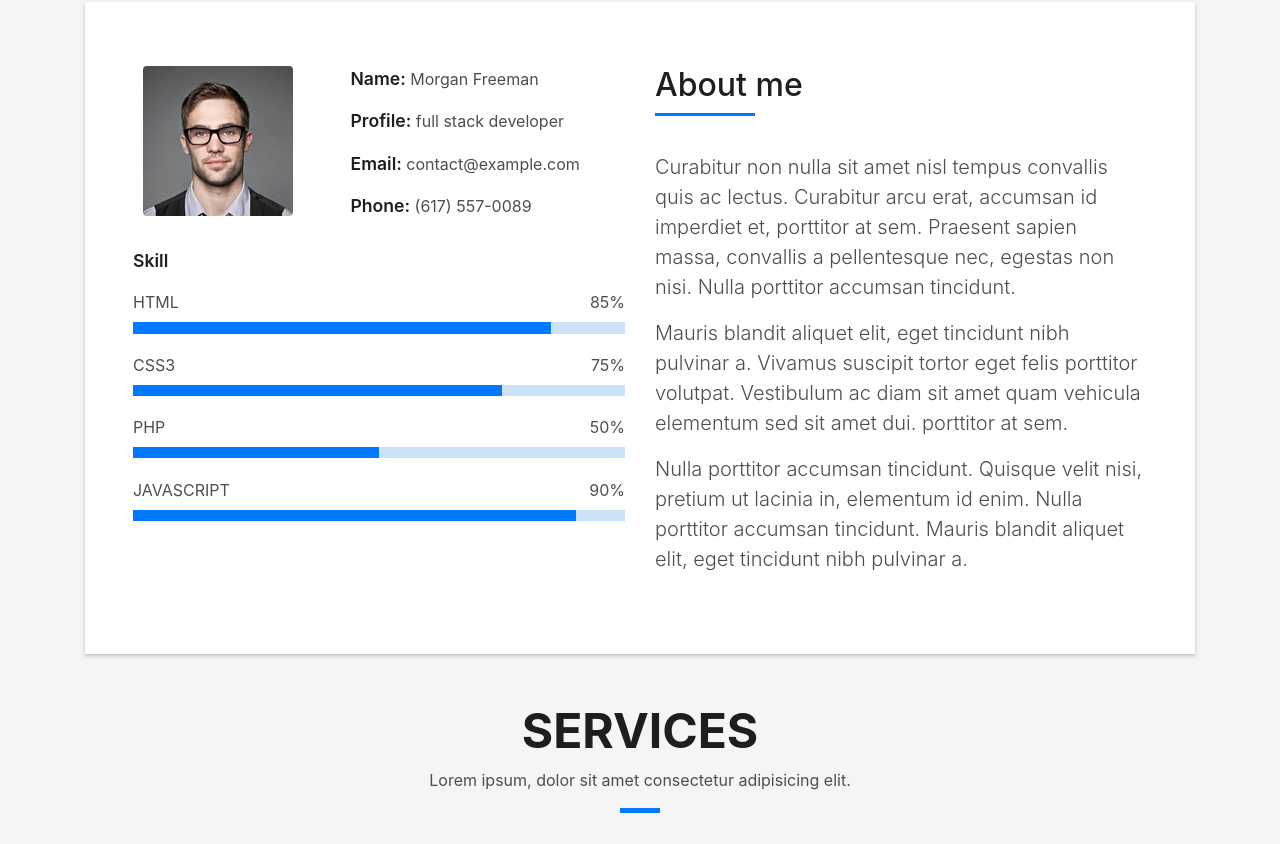
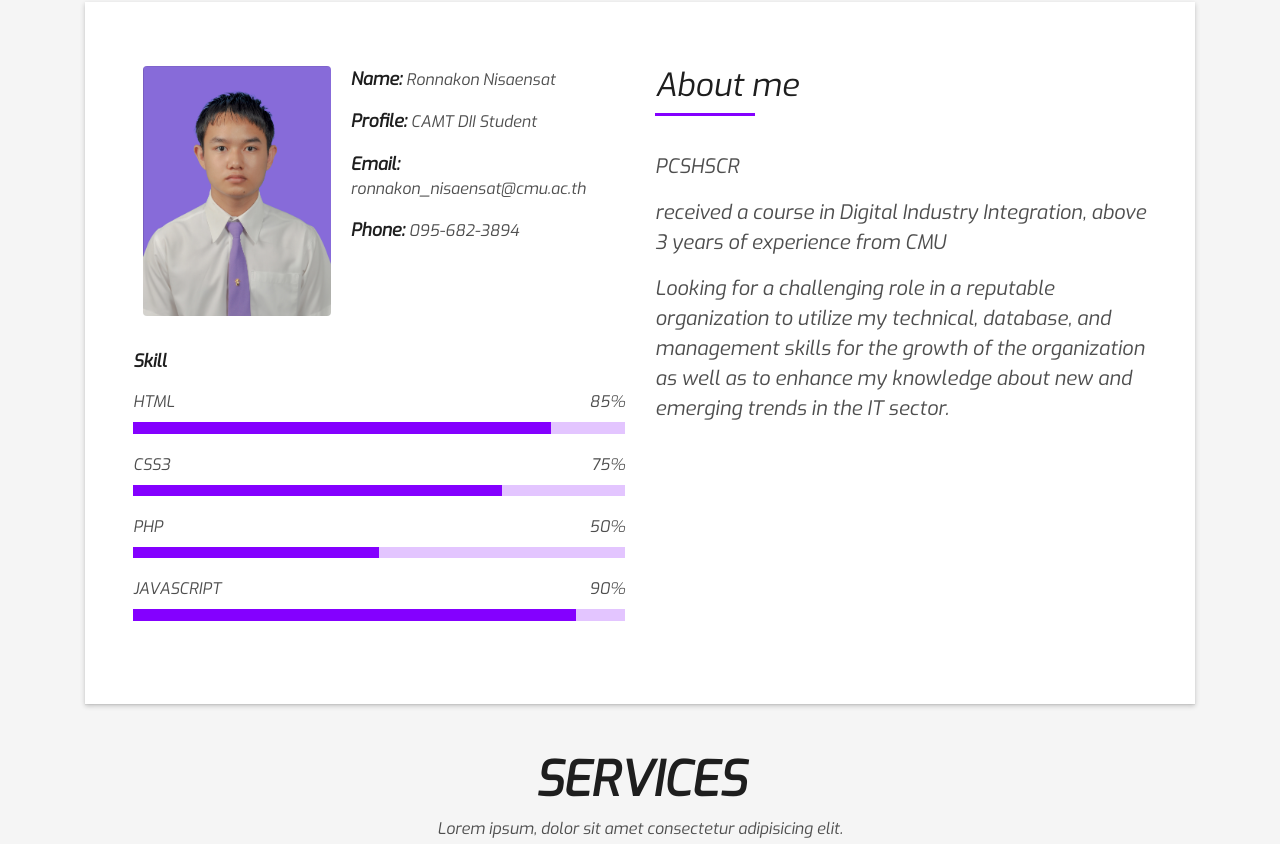
Before and after one commit to RonnaSat/Profile, a plain HTML site: page index.html in a window 1280 px wide. Shown: the part 862-1706 px from the top of the page. Drawn offline with Linux system fonts and the light colour scheme; files whose address does not match are found by name.

Commit message:
uncomplete profile

```diff
--- a/css/style-purple.css
+++ b/css/style-purple.css
@@ -8,6 +8,11 @@
 /*======================================
 //--//-->   STYLES GENERALES
 ======================================*/
+@import url('https://fonts.googleapis.com/css2?family=Exo:ital@1&display=swap');
+
+* {
+  font-family: 'Exo', sans-serif;
+}
 
 body {
   background-color: #f5f5f5;
@@ -447,12 +452,12 @@ a:hover {
   width: 35px;
 }
 
-.navbar-b.navbar-trans .show > .nav-link:before,
-.navbar-b.navbar-trans .active > .nav-link:before,
+.navbar-b.navbar-trans .show>.nav-link:before,
+.navbar-b.navbar-trans .active>.nav-link:before,
 .navbar-b.navbar-trans .nav-link.show:before,
 .navbar-b.navbar-trans .nav-link.active:before,
-.navbar-b.navbar-reduce .show > .nav-link:before,
-.navbar-b.navbar-reduce .active > .nav-link:before,
+.navbar-b.navbar-reduce .show>.nav-link:before,
+.navbar-b.navbar-reduce .active>.nav-link:before,
 .navbar-b.navbar-reduce .nav-link.show:before,
 .navbar-b.navbar-reduce .nav-link.active:before {
   width: 35px;
@@ -466,8 +471,8 @@ a:hover {
   color: #fff;
 }
 
-.navbar-b.navbar-trans .show > .nav-link,
-.navbar-b.navbar-trans .active > .nav-link,
+.navbar-b.navbar-trans .show>.nav-link,
+.navbar-b.navbar-trans .active>.nav-link,
 .navbar-b.navbar-trans .nav-link.show,
 .navbar-b.navbar-trans .nav-link.active {
   color: #fff;
@@ -492,8 +497,8 @@ a:hover {
   color: #8400ff;
 }
 
-.navbar-b.navbar-reduce .show > .nav-link,
-.navbar-b.navbar-reduce .active > .nav-link,
+.navbar-b.navbar-reduce .show>.nav-link,
+.navbar-b.navbar-reduce .active>.nav-link,
 .navbar-b.navbar-reduce .nav-link.show,
 .navbar-b.navbar-reduce .nav-link.active {
   color: #8400ff;
--- a/css/style.css
+++ b/css/style.css
@@ -8,6 +8,12 @@
 /*======================================
 //--//-->   STYLES GENERALES
 ======================================*/
+/*font*/
+@import url('https://fonts.googleapis.com/css2?family=Exo:ital@1&display=swap');
+
+* {
+  font-family: 'Exo', sans-serif;
+}
 
 body {
   background-color: #f5f5f5;
@@ -447,12 +453,12 @@ a:hover {
   width: 35px;
 }
 
-.navbar-b.navbar-trans .show > .nav-link:before,
-.navbar-b.navbar-trans .active > .nav-link:before,
+.navbar-b.navbar-trans .show>.nav-link:before,
+.navbar-b.navbar-trans .active>.nav-link:before,
 .navbar-b.navbar-trans .nav-link.show:before,
 .navbar-b.navbar-trans .nav-link.active:before,
-.navbar-b.navbar-reduce .show > .nav-link:before,
-.navbar-b.navbar-reduce .active > .nav-link:before,
+.navbar-b.navbar-reduce .show>.nav-link:before,
+.navbar-b.navbar-reduce .active>.nav-link:before,
 .navbar-b.navbar-reduce .nav-link.show:before,
 .navbar-b.navbar-reduce .nav-link.active:before {
   width: 35px;
@@ -466,8 +472,8 @@ a:hover {
   color: #fff;
 }
 
-.navbar-b.navbar-trans .show > .nav-link,
-.navbar-b.navbar-trans .active > .nav-link,
+.navbar-b.navbar-trans .show>.nav-link,
+.navbar-b.navbar-trans .active>.nav-link,
 .navbar-b.navbar-trans .nav-link.show,
 .navbar-b.navbar-trans .nav-link.active {
   color: #fff;
@@ -492,8 +498,8 @@ a:hover {
   color: #0078ff;
 }
 
-.navbar-b.navbar-reduce .show > .nav-link,
-.navbar-b.navbar-reduce .active > .nav-link,
+.navbar-b.navbar-reduce .show>.nav-link,
+.navbar-b.navbar-reduce .active>.nav-link,
 .navbar-b.navbar-reduce .nav-link.show,
 .navbar-b.navbar-reduce .nav-link.active {
   color: #0078ff;
--- a/index.html
+++ b/index.html
@@ -3,7 +3,7 @@
 
 <head>
   <meta charset="utf-8">
-  <title>DevFolio Bootstrap Template</title>
+  <title>Ronnakon Nisaensat</title>
   <meta content="width=device-width, initial-scale=1.0" name="viewport">
   <meta content="" name="keywords">
   <meta content="" name="description">
@@ -23,7 +23,7 @@
   <link href="lib/lightbox/css/lightbox.min.css" rel="stylesheet">
 
   <!-- Main Stylesheet File -->
-  <link href="css/style.css" rel="stylesheet">
+  <link href="./css/style-purple.css" rel="stylesheet">
 
   <!-- =======================================================
     Theme Name: DevFolio
@@ -47,9 +47,6 @@
       </button>
       <div class="navbar-collapse collapse justify-content-end" id="navbarDefault">
         <ul class="navbar-nav">
-          <li class="nav-item">
-            <a class="nav-link js-scroll active" href="#home">Home</a>
-          </li>
           <li class="nav-item">
             <a class="nav-link js-scroll" href="#about">About Me</a>
           </li>
@@ -79,8 +76,8 @@
         <div class="container">
           <!--<p class="display-6 color-d">Hello, world!</p>-->
           <h1 class="intro-title mb-4">Ronnakon Nisaensat</h1>
-          <p class="intro-subtitle"><span class="text-slider-items">CEO DevFolio,Web Developer,Web Designer,Frontend
-              Developer,Graphic Designer</span><strong class="text-slider"></strong></p>
+          <p class="intro-subtitle"><span class="text-slider-items">Web Developer,Database Administrator,Frontend
+              Developer,Photographer</span><strong class="text-slider"></strong></p>
           <!-- <p class="pt-3"><a class="btn btn-primary btn js-scroll px-4" href="#about" role="button">Learn More</a></p> -->
         </div>
       </div>
@@ -98,15 +95,15 @@
                 <div class="row">
                   <div class="col-sm-6 col-md-5">
                     <div class="about-img">
-                      <img src="img/testimonial-2.jpg" class="img-fluid rounded b-shadow-a" alt="">
+                      <img src="./img/P01.jpg" class="img-fluid rounded b-shadow-a" alt="">
                     </div>
                   </div>
                   <div class="col-sm-6 col-md-7">
                     <div class="about-info">
-                      <p><span class="title-s">Name: </span> <span>Morgan Freeman</span></p>
-                      <p><span class="title-s">Profile: </span> <span>full stack developer</span></p>
-                      <p><span class="title-s">Email: </span> <span>contact@example.com</span></p>
-                      <p><span class="title-s">Phone: </span> <span>(617) 557-0089</span></p>
+                      <p><span class="title-s">Name: </span> <span>Ronnakon Nisaensat</span></p>
+                      <p><span class="title-s">Profile: </span> <span>CAMT DII Student</span></p>
+                      <p><span class="title-s">Email: </span> <span>ronnakon_nisaensat@cmu.ac.th</span></p>
+                      <p><span class="title-s">Phone: </span> <span>095-682-3894</span></p>
                     </div>
                   </div>
                 </div>
@@ -142,20 +139,19 @@
                     </h5>
                   </div>
                   <p class="lead">
-                    Curabitur non nulla sit amet nisl tempus convallis quis ac lectus. Curabitur arcu erat, accumsan id
-                    imperdiet et, porttitor
-                    at sem. Praesent sapien massa, convallis a pellentesque nec, egestas non nisi. Nulla
-                    porttitor accumsan tincidunt.
+                    PCSHSCR
                   </p>
                   <p class="lead">
-                    Mauris blandit aliquet elit, eget tincidunt nibh pulvinar a. Vivamus suscipit tortor eget felis
-                    porttitor volutpat. Vestibulum
-                    ac diam sit amet quam vehicula elementum sed sit amet dui. porttitor at sem.
+                    received a course in Digital Industry
+                    Integration, above 3 years of
+                    experience from CMU
                   </p>
                   <p class="lead">
-                    Nulla porttitor accumsan tincidunt. Quisque velit nisi, pretium ut lacinia in, elementum id enim.
-                    Nulla porttitor accumsan
-                    tincidunt. Mauris blandit aliquet elit, eget tincidunt nibh pulvinar a.
+                    Looking for a challenging role in a reputable
+                    organization to utilize my technical, database,
+                    and management skills for the growth of the
+                    organization as well as to enhance my knowledge
+                    about new and emerging trends in the IT sector.
                   </p>
                 </div>
               </div>
```
Also changed, not shown: img/P01.jpg (added).
